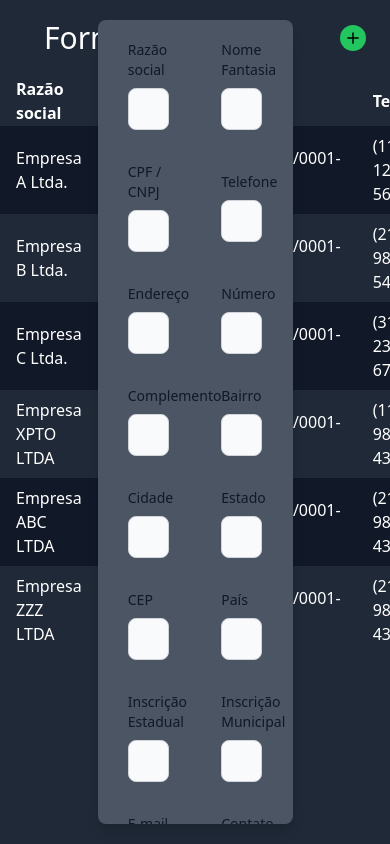
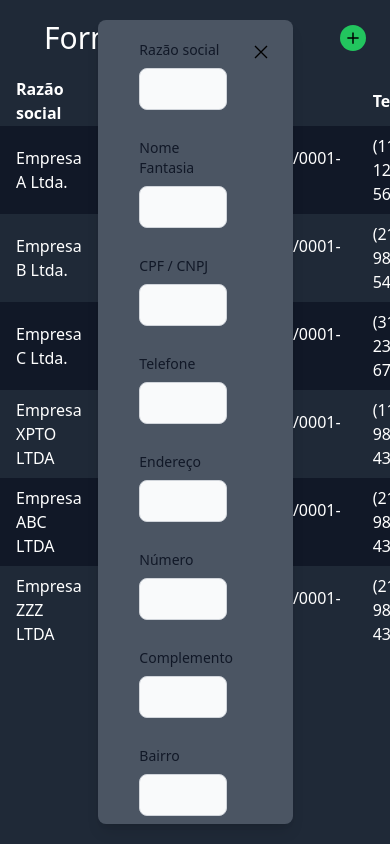
Before and after one commit to Gustavo-Ragazzi/cadastro-de-fornecedor, a React (Create React App) app: page / in a window 390 px wide. Both pictures are taken after a click on the button 353 px from the left and 38 px from the top of the page. Shown: the top 844 px of the page. Built offline with nearby package versions, Linux system fonts and the light colour scheme.

Commit message:
fix form responsiveness

```diff
--- a/src/components/Main/index.tsx
+++ b/src/components/Main/index.tsx
@@ -66,7 +66,7 @@ export default function Main() {
                     ))}
                 </tbody>
             </table>
-            {showForm && <SupplierForm />}
+            {showForm && <SupplierForm handleShowForm={handleShowForm}/>}
         </>
     )
 }
--- a/src/components/SupplierForm/index.tsx
+++ b/src/components/SupplierForm/index.tsx
@@ -1,3 +1,4 @@
+import { GrClose } from "react-icons/gr";
 import { useState } from "react";
 import Input from "../Input";
 
@@ -22,7 +23,7 @@ interface Supplier {
     contato?: string
 }
 
-export default function SupplierForm() {
+export default function SupplierForm(props: any) {
     const [razaoSocial, setRazaoSocial] = useState("");
     const [nomeFantasia, setNomeFantasia] = useState("");
     const [cpf, setCpf] = useState(0);
@@ -196,7 +197,11 @@ export default function SupplierForm() {
 
     return (
         <div className="overflow-y-auto w-1/2 bg-gray-600 absolute inset-0 mx-auto my-5 p-5 rounded-lg shadow-lg">
-            <form className="grid grid-cols-2 gap-8" key={"form"} onSubmit={handleSubmit}>
+            <button
+                className="float-right hover:bg-gray-500 active:bg-gray-400 rounded-full p-1"
+                onClick={props.handleShowForm}
+            ><GrClose /></button>
+            <form className="grid grid-cols-1 lg:grid-cols-2 gap-7" key={"form"} onSubmit={handleSubmit}>
                 {formList.map((item) => {
                     return (
                         <Input
@@ -210,7 +215,7 @@ export default function SupplierForm() {
                         />
                     )
                 })}
-                <button type="submit" className="col-start-1 col-end-3 mx-auto font-semibold text-md uppercase shadow-md bg-blue-600 hover:bg-blue-500 focus:shadow-outline focus:outline-none text-white text-xs py-3 px-10 rounded">Cadastrar</button>
+                <button type="submit" className="lg:col-start-1 lg:col-end-3 mx-auto font-semibold text-md uppercase shadow-md bg-blue-600 hover:bg-blue-500 focus:shadow-outline focus:outline-none text-white text-xs py-3 px-10 rounded">Cadastrar</button>
             </form>
         </div>
     )
```
